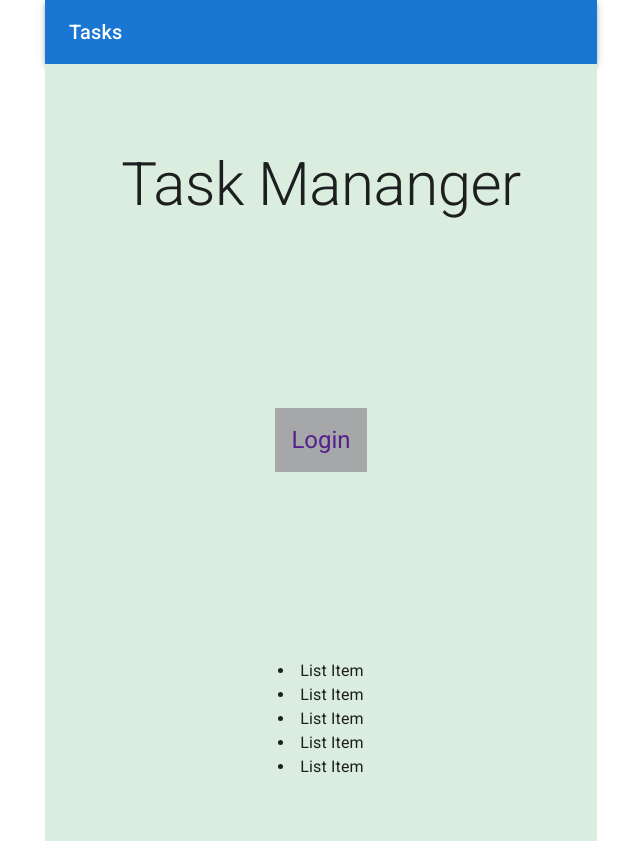
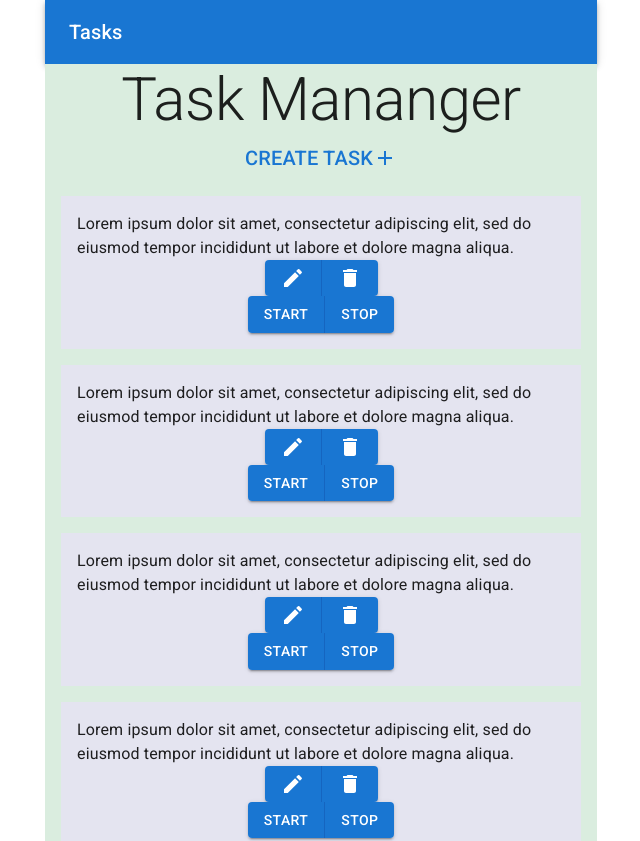
Before and after one commit to PiyushJZ/ems, a React (Vite) app in the folder client/: page / in a window 1280 px wide. Shown: the top 841 px of the page, without its empty margins (319-959 px from the left). Built offline with nearby package versions, Linux system fonts and the light colour scheme.

Commit message:
Updated the UI

```diff
--- a/client/src/App.jsx
+++ b/client/src/App.jsx
@@ -1,24 +1,31 @@
+import { useState } from "react";
 import CssBaseline from "@mui/material/CssBaseline";
 import Box from "@mui/material/Box";
 import Container from "@mui/material/Container";
 import Typography from "@mui/material/Typography";
-import "./App.css";
 import Login from "./components/Login";
 import NavBar from "./components/Navbar";
-import TaskList from "./components/TaskList"
+import TaskList from "./components/TaskList";
+import CreateTask from "./components/CreateTask"
+import "./App.css";
 
 const App = () => {
+  // Temp state
+  const [isLoggedIn, setIsLoggedIn] = useState(true);
   return (
     <>
       <CssBaseline />
       <Container maxWidth="sm">
         <NavBar />
-        <Box sx={{ bgcolor: "#daeddf", height: "100%", minHeight: "100vh" }} className="box">
+        <Box
+          sx={{ bgcolor: "#daeddf", height: "100%", minHeight: "100vh" }}
+          className="box"
+        >
           <Typography variant="h2" className="heading">
             Task Mananger
           </Typography>
-          <Login />
-          <TaskList/>
+          {isLoggedIn ? <CreateTask /> : <Login />}
+          <TaskList />
         </Box>
       </Container>
     </>
--- /dev/null
+++ b/client/src/components/CreateTask.jsx
@@ -0,0 +1,17 @@
+import AddIcon from "@mui/icons-material/Add";
+import Typography from "@mui/material/Typography";
+import Button from "@mui/material/Button"
+
+function CreateTask() {
+    const createTask = () => {
+        console.log("createTask")
+    }
+    return (
+      <Button onClick={createTask}>
+        <Typography variant="h6">Create Task</Typography>
+        <AddIcon />
+      </Button>
+    );
+  }
+
+  export default CreateTask
--- a/client/src/components/Login.css
+++ /dev/null
@@ -1,6 +0,0 @@
-.box {
-    display: flex;
-    flex-direction: column;
-    align-items: center;
-    justify-content: space-around;
-}
--- a/client/src/components/Login.jsx
+++ b/client/src/components/Login.jsx
@@ -1,11 +1,40 @@
 import Box from "@mui/material/Box";
-import Typography from "@mui/material/Typography"
+import Typography from "@mui/material/Typography";
+import TextField from "@mui/material/TextField";
+import Button from "@mui/material/Button";
+import Grid from "@mui/material/Grid"
 
 function Login() {
   return (
     <>
-      <Box sx={{ bgcolor: "#a5a7a8", margin: "1rem", padding: "1rem" }} className="box">
-        <Typography variant="h5" sx={{ color: "#56208c"}}>Login</Typography>
+      <Box
+        sx={{ bgcolor: "#a5a7a8", margin: "1rem", padding: "1rem" }}
+        className="box"
+      >
+        <Grid container direction="column" justifyContent="space-between" alignItems="center">
+          <Grid item>
+            <Typography variant="h5" sx={{ color: "#56208c" }}>
+              Login
+            </Typography>
+          </Grid>
+          <Grid item>
+            <TextField
+              id="outlined-search"
+              label="Email"
+              type="search"
+            />
+          </Grid>
+          <Grid item>
+            <TextField
+              id="outlined-search"
+              label="Password"
+              type="password"
+            />
+          </Grid>
+          <Grid item>
+            <Button variant="contained">Login</Button>
+          </Grid>
+        </Grid>
       </Box>
     </>
   );
--- a/client/src/components/Task.jsx
+++ b/client/src/components/Task.jsx
@@ -0,0 +1,41 @@
+import Typography from "@mui/material/Typography";
+import Box from "@mui/material/Box";
+import ButtonGroup from "@mui/material/ButtonGroup";
+import Button from "@mui/material/Button";
+import DeleteIcon from "@mui/icons-material/Delete";
+import EditIcon from '@mui/icons-material/Edit';
+
+function Task() {
+  const description =
+    "Lorem ipsum dolor sit amet, consectetur adipiscing elit, sed do eiusmod tempor incididunt ut labore et dolore magna aliqua.";
+  return (
+    <>
+      <Box
+        sx={{ bgcolor: "#e4e4f0", margin: "1rem", padding: "1rem" }}
+        className="box"
+      >
+        <Typography>{description}</Typography>
+        <ButtonGroup
+          variant="contained"
+          aria-label="outlined primary button group"
+        >
+          <Button>
+            <EditIcon/>
+          </Button>
+          <Button>
+            <DeleteIcon />
+          </Button>
+        </ButtonGroup>
+        <ButtonGroup
+          variant="contained"
+          aria-label="outlined primary button group"
+        >
+          <Button>Start</Button>
+          <Button>Stop</Button>
+        </ButtonGroup>
+      </Box>
+    </>
+  );
+}
+
+export default Task;
--- a/client/src/components/TaskList.jsx
+++ b/client/src/components/TaskList.jsx
@@ -1,15 +1,18 @@
-import React from 'react'
+import Task from "./Task";
 
 function TaskList() {
   return (
     <div>
-      <li>List Item</li>
-      <li>List Item</li>
-      <li>List Item</li>
-      <li>List Item</li>
-      <li>List Item</li>
+      <Task />
+      <Task />
+      <Task />
+      <Task />
+      <Task />
+      <Task />
+      <Task />
+      <Task />
     </div>
-  )
+  );
 }
 
-export default TaskList
+export default TaskList;
```
